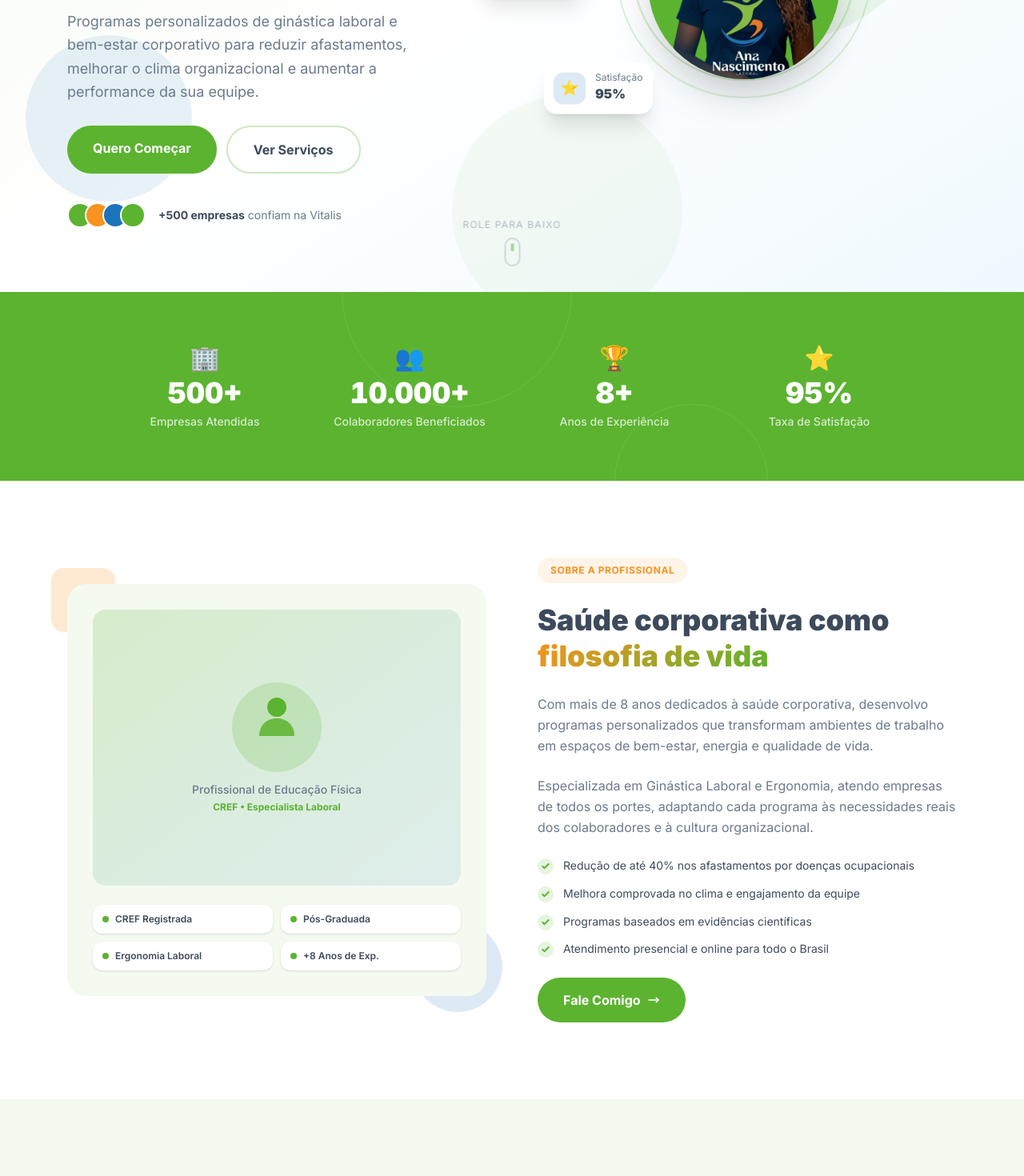
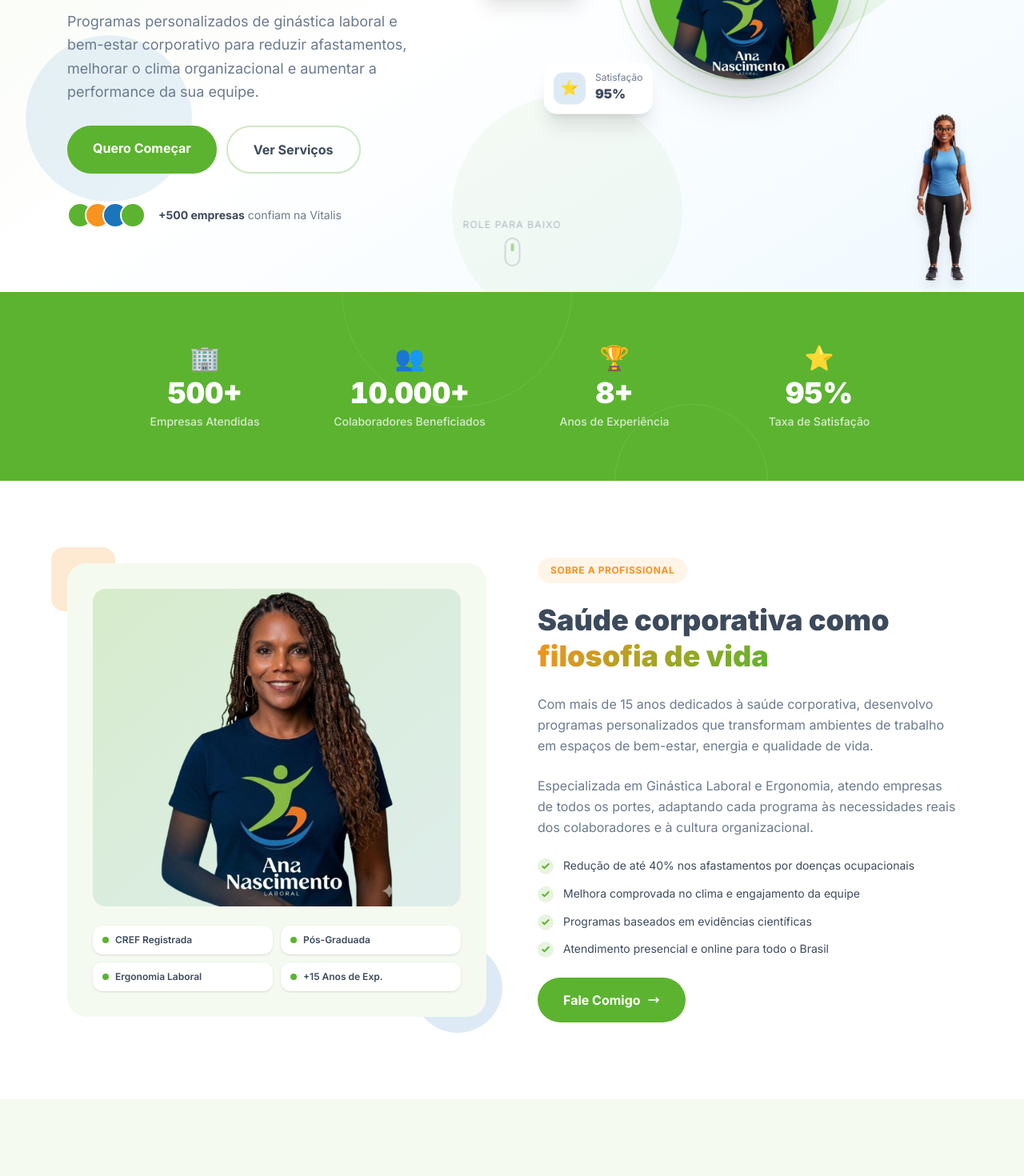
Before and after one commit to devpabloh/vitalis, a React (Vite) app: page / in a window 1280 px wide. Shown: the part 440-1910 px from the top of the page at 80% size. Built offline with nearby package versions, Linux system fonts and the light colour scheme.

Commit message:
"feat: Atualização"

```diff
--- a/src/App.tsx
+++ b/src/App.tsx
@@ -6,6 +6,7 @@ import { Services } from './components/Services';
 import { Process } from './components/Process';
 import { Contact } from './components/Contact';
 import { Footer } from './components/Footer';
+import { FloatingContact } from './components/FloatingContact';
 
 export default function App() {
   return (
@@ -18,6 +19,7 @@ export default function App() {
       <Process />
       <Contact />
       <Footer />
+      <FloatingContact />
     </div>
   );
 }
--- a/src/components/About.tsx
+++ b/src/components/About.tsx
@@ -1,5 +1,6 @@
 import { useScrollAnimation } from '../hooks/useScrollAnimation';
 import { cn } from '../lib/utils';
+import professora from "../assets/professoraAna.png"
 
 const highlights = [
   'Redução de até 40% nos afastamentos por doenças ocupacionais',
@@ -21,21 +22,12 @@ export function About() {
             <div className="relative z-10 bg-vitalis-light rounded-3xl overflow-hidden p-8">
               {/* Photo placeholder */}
               <div className="aspect-[4/3] rounded-2xl bg-gradient-to-br from-vitalis-green/20 to-vitalis-blue/10 flex items-center justify-center mb-6">
-                <div className="text-center">
-                  <div className="w-28 h-28 rounded-full bg-vitalis-green/20 mx-auto flex items-center justify-center mb-3">
-                    <svg viewBox="0 0 64 80" fill="#5CB330" className="w-16 h-20">
-                      <circle cx="32" cy="15" r="12" />
-                      <path d="M32 29C18 29 10 39 10 51H54C54 39 46 29 32 29Z" opacity="0.85" />
-                    </svg>
-                  </div>
-                  <p className="text-vitalis-gray text-sm font-medium">Profissional de Educação Física</p>
-                  <p className="text-vitalis-green text-xs font-bold mt-1">CREF • Especialista Laboral</p>
-                </div>
+                <img src={professora} alt="Foto da professora Ana" className='w-80' />
               </div>
 
               {/* Cert badges */}
               <div className="grid grid-cols-2 gap-2.5">
-                {['CREF Registrada', 'Pós-Graduada', 'Ergonomia Laboral', '+8 Anos de Exp.'].map(
+                {['CREF Registrada', 'Pós-Graduada', 'Ergonomia Laboral', '+15 Anos de Exp.'].map(
                   (c) => (
                     <div
                       key={c}
@@ -66,7 +58,7 @@ export function About() {
             </h2>
 
             <p className="text-vitalis-gray leading-relaxed">
-              Com mais de 8 anos dedicados à saúde corporativa, desenvolvo programas personalizados
+              Com mais de 15 anos dedicados à saúde corporativa, desenvolvo programas personalizados
               que transformam ambientes de trabalho em espaços de bem-estar, energia e qualidade de
               vida.
             </p>
--- a/src/components/Contact.tsx
+++ b/src/components/Contact.tsx
@@ -3,9 +3,9 @@ import { useScrollAnimation } from '../hooks/useScrollAnimation';
 import { cn } from '../lib/utils';
 
 const info = [
-  { icon: '📧', label: 'Email', value: 'contato@vitalis.com.br' },
-  { icon: '📱', label: 'WhatsApp', value: '(11) 99999-9999' },
-  { icon: '📍', label: 'Atendimento', value: 'São Paulo e Região' },
+  { icon: '📧', label: 'Email', value: ' vitalisatividadefisicaesaude@gmail.com' },
+  { icon: '📱', label: 'WhatsApp', value: '(81) 99679-1511' },
+  { icon: '📍', label: 'Atendimento', value: 'Recife e Região' },
   { icon: '⏰', label: 'Horário', value: 'Seg–Sex: 8h–18h' },
 ];
 
@@ -107,7 +107,7 @@ export function Contact() {
                     <label className="text-xs font-semibold text-vitalis-dark uppercase tracking-wider mb-2 block">
                       Telefone
                     </label>
-                    <input type="tel" placeholder="(11) 99999-9999" className={inputClass} />
+                    <input type="tel" placeholder="(81) 99999-9999" className={inputClass} />
                   </div>
                 </div>
 
--- /dev/null
+++ b/src/components/FloatingContact.tsx
@@ -0,0 +1,126 @@
+import { useState } from 'react';
+import { cn } from '../lib/utils';
+import professoraContato from '../assets/professoraAnaChat.png'
+import professoraContatoMostrar from '../assets/professoraAnaChatMostrar.png'
+
+// Formato internacional do WhatsApp: código do país (55) + DDD + número, sem espaços ou símbolos
+const WHATSAPP_URL = 'https://wa.me/5581996791511';
+
+// mailto: é um protocolo nativo do navegador que abre o cliente de e-mail padrão
+const EMAIL_URL = 'mailto:contato@vitalis.com.br';
+
+export function FloatingContact() {
+  // Um único estado booleano controla se o menu está aberto ou fechado
+  const [isOpen, setIsOpen] = useState(false);
+
+  return (
+    // fixed = posição fixa na tela, independente do scroll
+    // z-50 = fica na frente de todos os outros elementos
+    <div className="fixed bottom-0 right-0 z-50">
+
+      {/*
+        relative aqui = ponto de referência para o posicionamento absolute dos sub-botões.
+        Sem esse relative, o absolute dos sub-botões se ancoraria na janela inteira.
+      */}
+      <div className="relative">
+
+      {/* ── Sub-botões (WhatsApp e Email) ─────────────────── */}
+      {/*
+        absolute → sai do fluxo normal e se posiciona em relação ao pai relative
+        bottom-[55%] → 55% a partir da base da imagem (ajuste até alinhar com a mão)
+        right-10     → 40px da borda direita da imagem (ajuste horizontal fino)
+
+        ↕ Mude bottom-[X%] para subir ou descer os botões
+        ↔ Mude right-X    para mover para esquerda ou direita
+      */}
+      <div
+        className={cn(
+          'absolute bottom-[70%] right-10 flex flex-col items-end gap-3 transition-all duration-300',
+          isOpen
+            ? 'opacity-100 translate-y-0 pointer-events-auto'
+            : 'opacity-0 translate-y-4 pointer-events-none',
+        )}
+      >
+        {/* WhatsApp */}
+        {/*
+          target="_blank" abre em nova aba
+          rel="noopener noreferrer" é segurança obrigatória ao usar target="_blank":
+            - noopener  → a nova página não pode acessar o window da sua página
+            - noreferrer → não envia o endereço da sua página para o destino
+        */}
+        <a
+          href={WHATSAPP_URL}
+          target="_blank"
+          rel="noopener noreferrer"
+          aria-label="Falar pelo WhatsApp"
+          className="flex items-center gap-3 group"
+        >
+          {/*
+            group + group-hover: quando o <a> recebe hover, os filhos com
+            "group-hover:opacity-100" também reagem — sem JavaScript!
+          */}
+          <span className=" bg-white text-vitalis-dark text-sm font-medium px-3 py-1.5 rounded-full shadow-md opacity-0 group-hover:opacity-100 transition-opacity whitespace-nowrap">
+            WhatsApp
+          </span>
+          <div className="w-12 h-12 bg-[#25D366] rounded-full flex items-center justify-center shadow-lg hover:scale-110 transition-transform">
+            {/* Ícone SVG nativo — sem biblioteca externa */}
+            <svg className="w-6 h-6 text-white" fill="currentColor" viewBox="0 0 24 24">
+              <path d="M17.472 14.382c-.297-.149-1.758-.867-2.03-.967-.273-.099-.471-.148-.67.15-.197.297-.767.966-.94 1.164-.173.199-.347.223-.644.075-.297-.15-1.255-.463-2.39-1.475-.883-.788-1.48-1.761-1.653-2.059-.173-.297-.018-.458.13-.606.134-.133.298-.347.446-.52.149-.174.198-.298.298-.497.099-.198.05-.371-.025-.52-.075-.149-.669-1.612-.916-2.207-.242-.579-.487-.5-.669-.51-.173-.008-.371-.01-.57-.01-.198 0-.52.074-.792.372-.272.297-1.04 1.016-1.04 2.479 0 1.462 1.065 2.875 1.213 3.074.149.198 2.096 3.2 5.077 4.487.709.306 1.262.489 1.694.625.712.227 1.36.195 1.871.118.571-.085 1.758-.719 2.006-1.413.248-.694.248-1.289.173-1.413-.074-.124-.272-.198-.57-.347z" />
+              <path d="M12 0C5.373 0 0 5.373 0 12c0 2.138.563 4.14 1.537 5.876L0 24l6.31-1.515A11.945 11.945 0 0 0 12 24c6.627 0 12-5.373 12-12S18.627 0 12 0zm0 22c-1.956 0-3.793-.535-5.373-1.464l-.385-.228-3.742.898.94-3.634-.25-.397A9.938 9.938 0 0 1 2 12C2 6.477 6.477 2 12 2s10 4.477 10 10-4.477 10-10 10z" />
+            </svg>
+          </div>
+        </a>
+
+        {/* Email */}
+        <a
+          href={EMAIL_URL}
+          aria-label="Enviar e-mail"
+          className="flex items-center gap-3 group"
+        >
+          <span className="bg-white text-vitalis-dark text-sm font-medium px-3 py-1.5 rounded-full shadow-md opacity-0 group-hover:opacity-100 transition-opacity whitespace-nowrap">
+            E-mail
+          </span>
+          <div className="w-12 h-12 bg-vitalis-blue rounded-full flex items-center justify-center shadow-lg hover:scale-110 transition-transform">
+            <svg
+              className="w-6 h-6 text-white"
+              fill="none"
+              stroke="currentColor"
+              viewBox="0 0 24 24"
+              strokeWidth={2}
+            >
+              <path
+                strokeLinecap="round"
+                strokeLinejoin="round"
+                d="M3 8l7.89 5.26a2 2 0 002.22 0L21 8M5 19h14a2 2 0 002-2V7a2 2 0 00-2-2H5a2 2 0 00-2 2v10a2 2 0 002 2z"
+              />
+            </svg>
+          </div>
+        </a>
+      </div>
+
+      {/* ── Botão principal (toggle) ───────────────────────── */}
+      {/*
+        O botão não tem fundo nem borda — a imagem É o elemento visual.
+        aria-label muda conforme o estado para acessibilidade.
+        aria-expanded informa ao navegador/leitor de tela se o menu está aberto.
+
+        Operador ternário na src:
+          isOpen ? imagemAberta : imagemFechada
+          → React re-renderiza e troca o src automaticamente ao mudar o estado
+      */}
+      <button
+        onClick={() => setIsOpen((prev) => !prev)}
+        aria-label={isOpen ? 'Fechar opções de contato' : 'Abrir opções de contato'}
+        aria-expanded={isOpen}
+        className="bg-transparent border-none p-0 cursor-pointer hover:scale-105 transition-transform duration-300"
+      >
+        <img
+          src={isOpen ? professoraContatoMostrar : professoraContato}
+          alt={isOpen ? 'Professora mostrando opções de contato' : 'Professora disponível para contato'}
+          className="w-32 md:w-50 h-auto drop-shadow-xl"
+        />
+      </button>
+      </div>
+    </div>
+  );
+}
```
